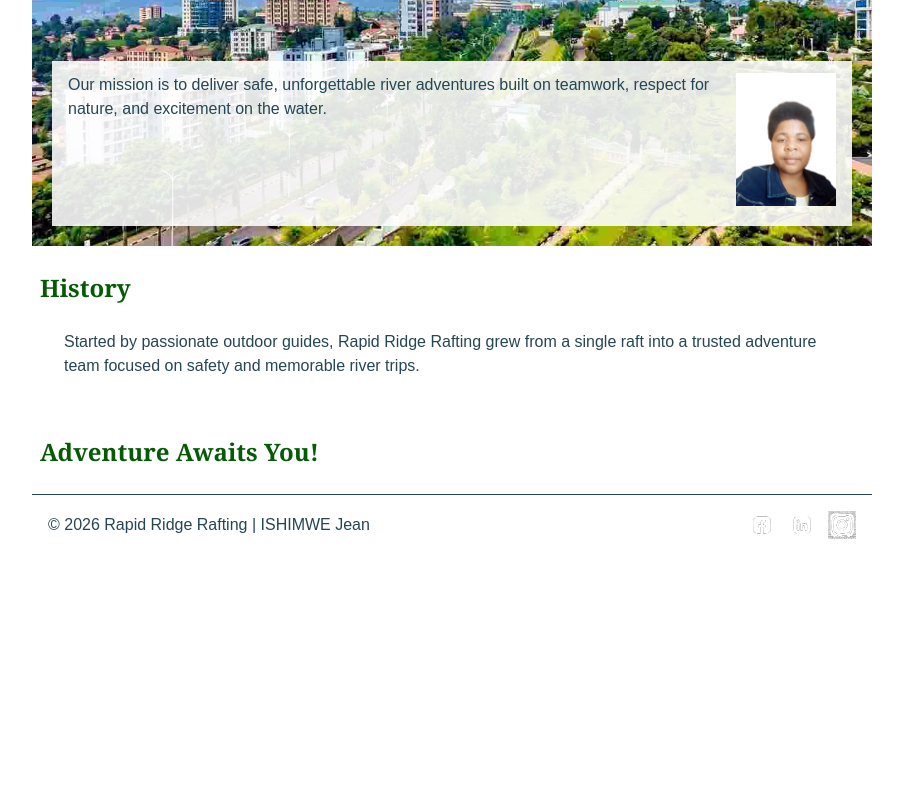
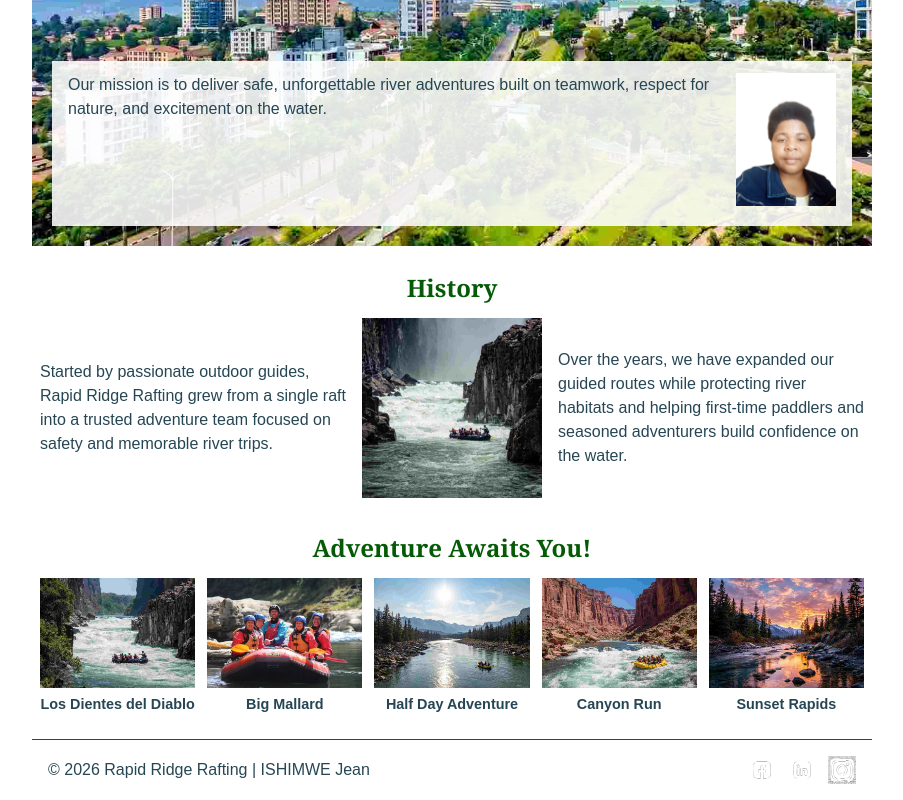
Before and after one commit to johnishimwe0-eng/wdd130, a plain HTML site: page wwr/about.html in a window 1280 px wide. Shown: the part 343-1143 px from the top of the page, without its empty margins (188-1091 px from the left). Before the commit the page ends 898 px from the top, so only its background shows below. Drawn offline with Linux system fonts and the light colour scheme.

Commit message:
Week 4 Assignment Activity: Beautiful about us page.

```diff
--- a/wwr/about.html
+++ b/wwr/about.html
@@ -31,13 +31,39 @@
             </article>
         </div>
 
-        <section>
+        <section class="history">
             <h2>History</h2>
-            <p>Started by passionate outdoor guides, Rapid Ridge Rafting grew from a single raft into a trusted adventure team focused on safety and memorable river trips.</p>
+            <div class="history-content">
+                <p>Started by passionate outdoor guides, Rapid Ridge Rafting grew from a single raft into a trusted adventure team focused on safety and memorable river trips.</p>
+                <img src="images/history.jpg" alt="Early river rafting expedition along Rapid Ridge">
+                <p>Over the years, we have expanded our guided routes while protecting river habitats and helping first-time paddlers and seasoned adventurers build confidence on the water.</p>
+            </div>
         </section>
 
-        <section>
+        <section class="adventures">
             <h2>Adventure Awaits You!</h2>
+            <div class="adventure-gallery">
+                <figure>
+                    <img src="images/los-dientes.jpg" alt="Los Dientes del Diablo white water rapid">
+                    <figcaption>Los Dientes del Diablo</figcaption>
+                </figure>
+                <figure>
+                    <img src="images/big-mallard.jpg" alt="Big Mallard river rapid">
+                    <figcaption>Big Mallard</figcaption>
+                </figure>
+                <figure>
+                    <img src="images/half-day.jpg" alt="Half Day Adventure guided rafting trip">
+                    <figcaption>Half Day Adventure</figcaption>
+                </figure>
+                <figure>
+                    <img src="images/canyon-run.jpg" alt="Canyon Run exciting river stretch">
+                    <figcaption>Canyon Run</figcaption>
+                </figure>
+                <figure>
+                    <img src="images/sunset-float.jpg" alt="Sunset Rapids scenic river trip">
+                    <figcaption>Sunset Rapids</figcaption>
+                </figure>
+            </div>
         </section>
     </main>
 
--- a/wwr/styles/rafting.css
+++ b/wwr/styles/rafting.css
@@ -27,9 +27,10 @@ footer {
 }
 
 header {
-    display: flex;
+    display: grid;
+    grid-template-columns: auto 1fr;
     align-items: center;
-    justify-content: space-between;
+    gap: 16px;
     padding: 12px 16px;
     background-color: var(--primary-color);
     color: var(--accent2-color);
@@ -44,6 +45,8 @@ nav {
     margin: 0;
     padding: 0;
     display: flex;
+    justify-content: flex-end;
+    align-items: center;
     gap: 16px;
 }
 
@@ -117,6 +120,56 @@ section {
     margin: 0 0 8px 12px;
 }
 
+.history h2,
+.adventures h2 {
+    text-align: center;
+    margin-bottom: 12px;
+}
+
+.history-content {
+    display: grid;
+    grid-template-columns: 1fr auto 1fr;
+    align-items: center;
+    gap: 16px;
+}
+
+.history-content p {
+    margin: 0;
+    padding: 0;
+}
+
+.history-content img {
+    width: 180px;
+    height: auto;
+    display: block;
+}
+
+.adventure-gallery {
+    display: grid;
+    grid-template-columns: repeat(5, 1fr);
+    gap: 12px;
+    margin-top: 12px;
+}
+
+.adventure-gallery figure {
+    margin: 0;
+    text-align: center;
+}
+
+.adventure-gallery img {
+    width: 100%;
+    height: 110px;
+    object-fit: cover;
+    display: block;
+}
+
+.adventure-gallery figcaption {
+    margin-top: 6px;
+    font-size: 0.9rem;
+    font-weight: bold;
+    color: var(--accent1-color);
+}
+
 footer {
     display: flex;
     align-items: center;
```
Also changed, not shown: wwr/images/big-mallard.jpg (added), wwr/images/canyon-run.jpg (added), wwr/images/half-day.jpg (added), wwr/images/history.jpg (added), wwr/images/los-dientes.jpg (added), wwr/images/sunset-float.jpg (added).
